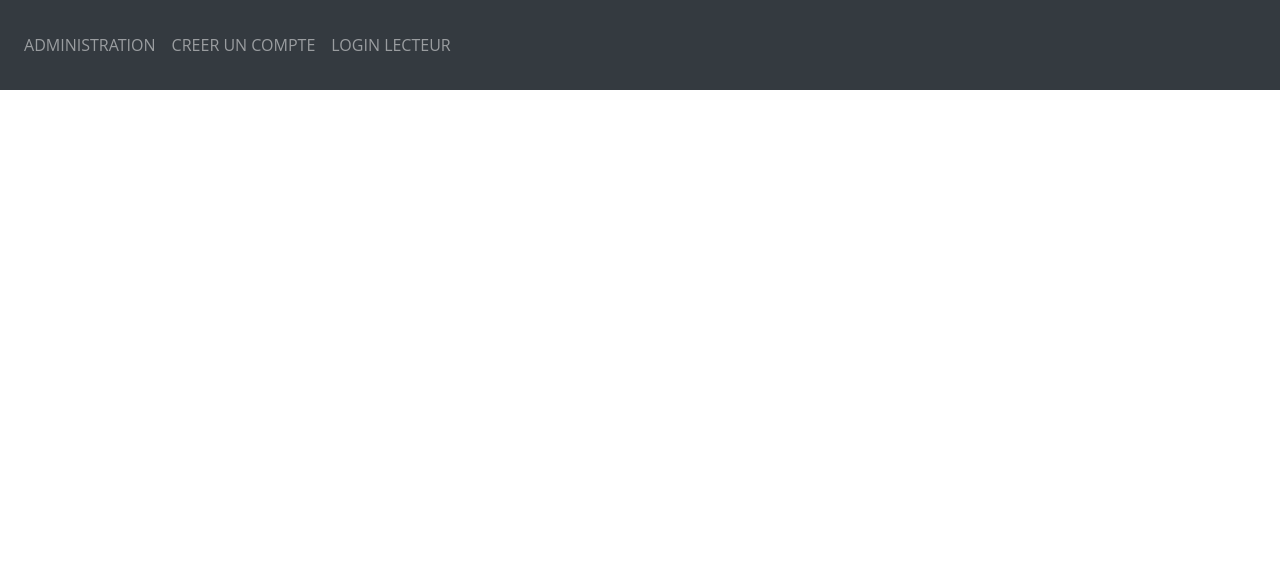
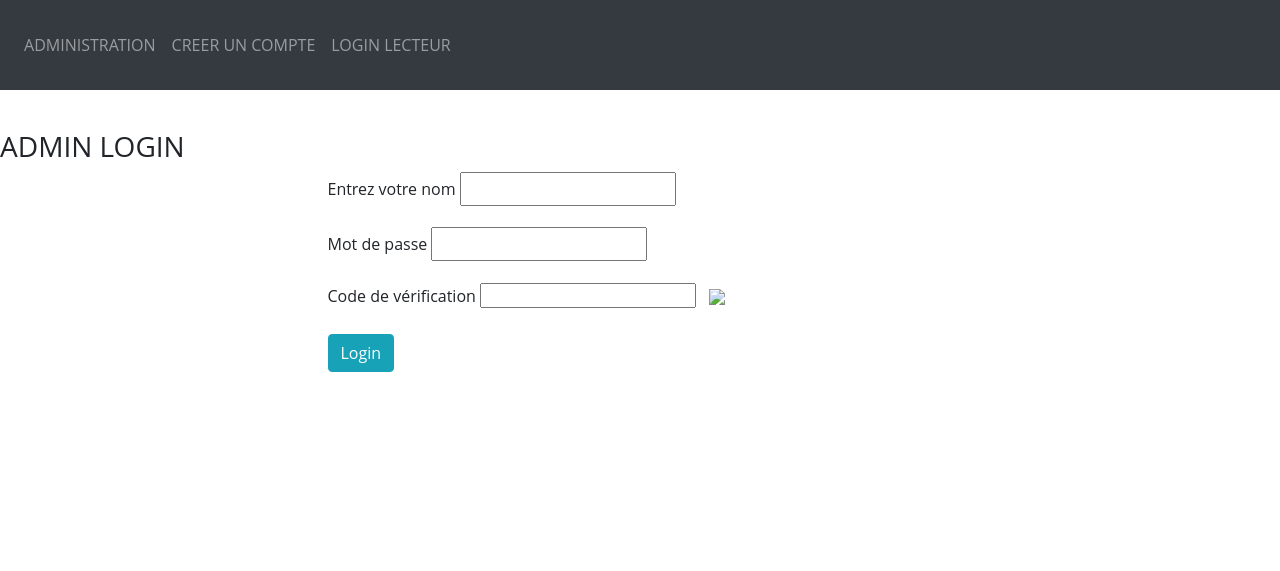
Before and after one commit to Dlaria/online_library_part_1, a PHP site: page /online_library_part_1/adminlogin.php in a window 1280 px wide. Shown: the top 571 px of the page. Run offline with PHP 8.4, Linux system fonts and the light colour scheme; some libraries are stand-ins or nearby versions.

Commit message:
adminlogin est fonctionnel

```diff
--- a/online_library/adminlogin.php
+++ b/online_library/adminlogin.php
@@ -12,23 +12,39 @@ if (isset($_SESSION['login']) && $_SESSION['alogin'] != '') {
 
 // A faire :
 // Apres la soumission du formulaire de login (plus bas dans ce fichier)
+if (true === isset($_POST['login'])){
     // On verifie si le code captcha est correct en comparant ce que l'utilisateur a saisi dans le formulaire
     // $_POST["vercode"] et la valeur initialis�e $_SESSION["vercode"] lors de l'appel a captcha.php (voir plus bas
-
+    if ($_POST['vercode'] != $_SESSION['vercode']){
+        echo "<script>alert('Code de vérification incorrect')</script>";
+    }else{
         // Le code est correct, on peut continuer
         // On recupere le nom de l'utilisateur saisi dans le formulaire
-
+        $name = $_POST['name'];
         // On recupere le mot de passe saisi par l'utilisateur et on le crypte (fonction md5)
+        $password = password_hash($_POST['password'], PASSWORD_DEFAULT);
 
         // On construit la requete qui permet de retrouver l'utilisateur a partir de son nom et de son mot de passe
         // depuis la table admin
+        $sql = "SELECT UserName, Password FROM admin WHERE UserName=:name";
+        $query = $dbh->prepare($sql);
+        $query->bindParam(':name',$name,PDO::PARAM_STR);
+        $query->execute();
 
+        $result = $query->fetch(PDO::FETCH_OBJ);
+
+        if (!empty($result) && password_verify($_POST['password'], $result->Password)){
             // Si le resultat de recherche n'est pas vide
             // On stocke le nom de l'utilisateur  $_POST['username'] en session $_SESSION
             // On redirige l'utilisateur vers le tableau de bord administration (n'existe pas encore)
+            header('location:admin.php');
 
+        }else{
             // sinon le login est refuse. On le signal par une popup
-
+            echo "<script>alert('Utilisateur inconnu')</script>";
+        }
+    }
+}
 ?>
 <!DOCTYPE html>
 <html>
@@ -52,10 +68,32 @@ if (isset($_SESSION['login']) && $_SESSION['alogin'] != '') {
 
     <div class="content-wrapper">
         <!--On affiche le titre de la page-->
-
+        <div class="row">
+			<div class="col">
+                <h3>ADMIN LOGIN</h3>
+			</div>
+		</div>
         <!--On affiche le formulaire de login-->
-
+        <div class="row">
+		    <div class="col-xs-12 col-sm-6 col-md-6 col-lg-8 offset-md-3">
+                <form action="adminlogin.php" method="post">
+                <div class="form-group">
+                    <label for="name">Entrez votre nom</label>
+                    <input type="text" name="name" required>
+                </div>
+                <div class="form-group">
+                    <label for="password">Mot de passe</label>
+                    <input type="password" name="password" id="password" required>
+                </div>
+                <div class="form-group">
                     <!--A la suite de la zone de saisie du captcha, on ins�re l'image cr��e par captcha.php : <img src="captcha.php">  -->
+                    <label for="vercode">Code de vérification</label>
+                    <input type="text" name="vercode" required style="height:25px;">&nbsp;&nbsp;&nbsp;<img src="captcha.php">
+                </div>
+                <input type="submit" name="login" id="btnSubmit" class="btn btn-info" value ="Login"/>
+                </form>
+            </div>
+        </div>
     </div>
     <!-- CONTENT-WRAPPER SECTION END-->
     <?php include('includes/footer.php'); ?>
```
Lines whose indentation alone changed are shown as unchanged.
